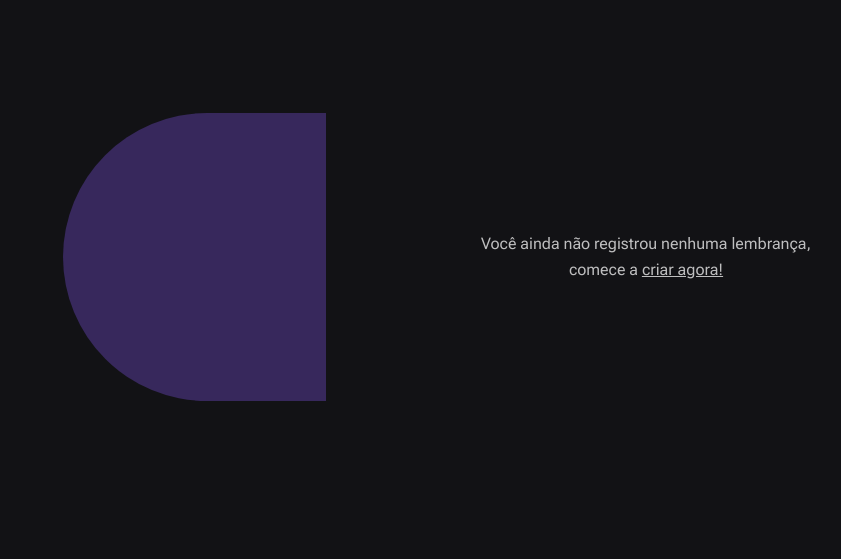
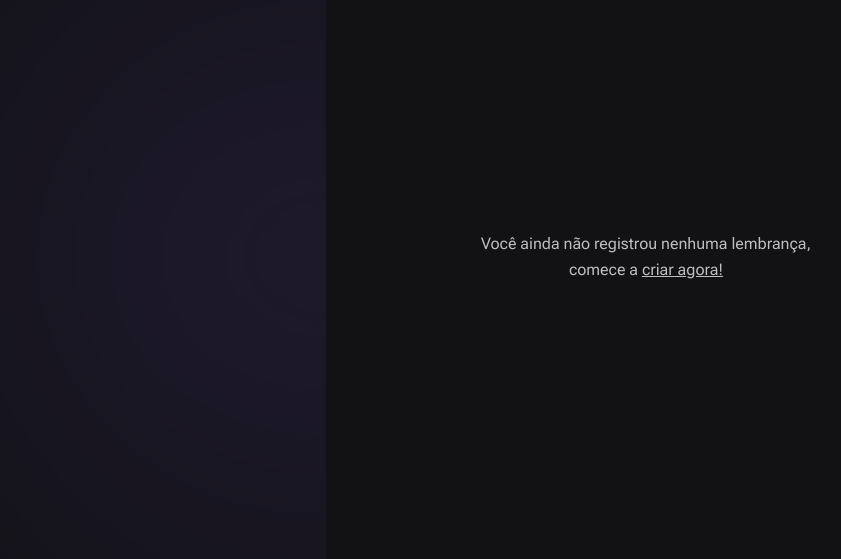
Before and after one commit to daviaxs/spacetime, a Next.js app in the folder web/: page / in a window 1280 px wide. Shown: the part 143-702 px from the top of the page, without its empty margins (314-1155 px from the left). Built offline with nearby package versions, Linux system fonts and the light colour scheme; a web font is replaced by a local one.

Commit message:
Extended blur in tailwind

```diff
--- a/web/src/app/page.tsx
+++ b/web/src/app/page.tsx
@@ -3,7 +3,7 @@
     <main className="grid min-h-screen grid-cols-2">
       {/* Left */}
       <div className="relative flex flex-col items-start justify-between overflow-hidden px-28 py-16">
-        <div className="absolute right-0 top-1/2 h-[288px] w-[526px] -translate-y-1/2 translate-x-1/2 rounded-full bg-purple-700 opacity-50" />
+        <div className="absolute right-0 top-1/2 h-[288px] w-[526px] -translate-y-1/2 translate-x-1/2 rounded-full bg-purple-700 opacity-50 blur-full" />
       </div>
 
       {/* Right */}
--- a/web/tailwind.config.js
+++ b/web/tailwind.config.js
@@ -11,6 +11,7 @@
         sans: 'var(--font-roboto)',
         var: 'var(--font-bai-jamjuree)',
       },
+
       colors: {
         gray: {
           50: '#eaeaea',
@@ -73,6 +74,10 @@
           900: '#025929',
         },
       },
+
+      blur: {
+        full: '194px',
+      },
     },
   },
   plugins: [],
```
